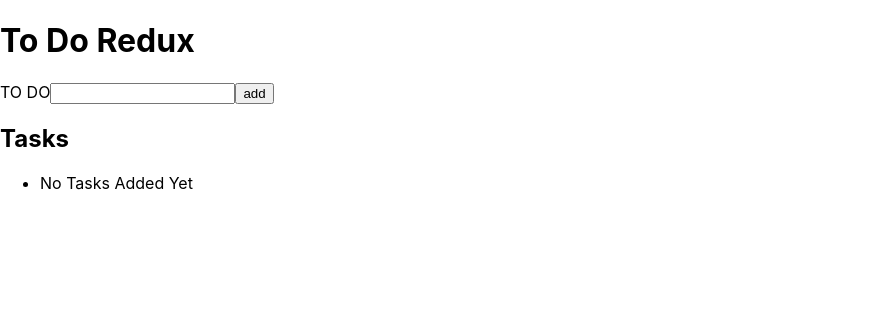
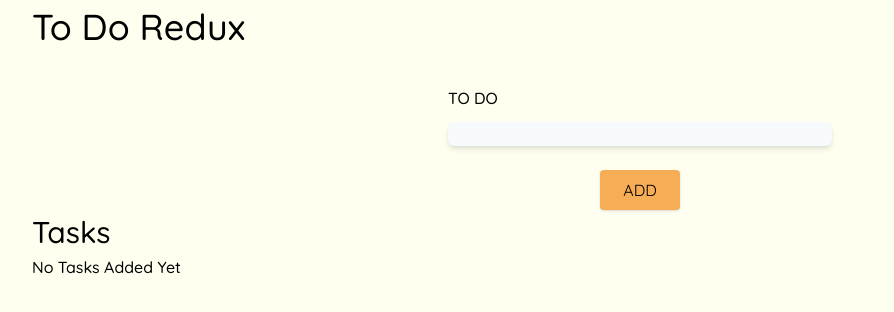
Before and after one commit to jasonawise/todo-redux, a React (Create React App) app: page / in a window 1280 px wide. Shown: the top 312 px of the page, without its empty margins (0-894 px from the left). Built offline with nearby package versions, Linux system fonts and the light colour scheme.

Commit message:
extending base tailwind

```diff
--- a/src/AddToDo.js
+++ b/src/AddToDo.js
@@ -19,10 +19,20 @@ const AddToDo = ({ addToDo }) => {
    }
 
    return (
-      <div>
-         <label htmlFor="toDo">{`TO DO`}</label>
-         <input type="text" value={newToDo} onChange={handleChange} />
-         <button onClick={handleAddToDo}>{`add`}</button>
+      <div className="flex flex-col container max-w-sm mx-auto">
+         <label className="mb-3" htmlFor="toDo">{`TO DO`}</label>
+         <input
+            className="rounded-md shadow-md mb-6 h-6 bg-gray-100"
+            type="text"
+            value={newToDo}
+            onChange={handleChange}
+         />
+         <button
+            className="w-20 mx-auto shadow border-0 bg-orange-400 hover:bg-orange-600 hover:shadow-md rounded py-2 uppercase"
+            onClick={handleAddToDo}
+         >
+            {`add`}
+         </button>
       </div>
    )
 }
--- a/src/App.js
+++ b/src/App.js
@@ -9,9 +9,11 @@ import './tailwind.output.css'
 function App() {
    return (
       <Provider store={configureStore()}>
-         <h1>{`To Do Redux`}</h1>
-         <AddToDo />
-         <TaskList />
+         <div className="px-8">
+            <h1>{`To Do Redux`}</h1>
+            <AddToDo />
+            <TaskList />
+         </div>
       </Provider>
    )
 }
--- a/src/Task.js
+++ b/src/Task.js
@@ -9,22 +9,26 @@ const Task = ({task, handleCompleteToDo, index}) => {
    }
 
    return (
-      <li>
-         {task}
+      <>
+         <li>
+            {task}
+         </li>
          <button
+            className="ml-4 rounded shadow bg-red-300 hover:bg-red-700 border-none p-1 w-20"
             type="button"
             onClick={handleComplete}
             id={task}
          >
             {`complete`}
          </button>
-      </li>
-
+      </>
    )
 }
 
 Task.propTypes = {
-   task: PropTypes.string.isRequired
+   task: PropTypes.string.isRequired,
+   handleCompleteToDo: PropTypes.func,
+   index: PropTypes.number
 }
 
 const mapDispatchToProps = ( dispatch ) => {
--- a/src/TaskList.js
+++ b/src/TaskList.js
@@ -9,11 +9,11 @@ const TaskList = ({ tasks }) => {
          <h2>{`Tasks`}</h2>
          {
             tasks.length === 0 &&
-            <ul>
+            <ul className="list-none">
                <li>{`No Tasks Added Yet`}</li>
             </ul>
          }
-         <ul>
+         <ul className="list-none">
             {tasks.map( task => {
                return (
                   <Task task={task} key={tasks.indexOf( task )} index={tasks.indexOf( task )} />
--- a/src/tailwind.css
+++ b/src/tailwind.css
@@ -1,3 +1,20 @@
-/* @tailwind base; */
+@import url("https://fonts.googleapis.com/css2?family=Quicksand:wght@300;400;500;600;700&display=swap");
+@tailwind base;
 @tailwind components;
 @tailwind utilities;
+
+@layer base {
+  body {
+    @apply font-quicksand;
+    @apply font-medium;
+    @apply bg-yellow-100;
+  }
+
+  h1 {
+    @apply text-4xl;
+    @apply mb-8;
+  }
+  h2 {
+    @apply text-3xl;
+  }
+}
--- a/tailwind.config.js
+++ b/tailwind.config.js
@@ -7,7 +7,11 @@ module.exports = {
       `public/**/*.html`
    ],
    theme: {
-      extend: {}
+      extend: {
+         fontFamily: {
+            'quicksand': [ `Quicksand`, `cursive` ]
+         }
+      }
    },
    variants: {},
    plugins: []
```
